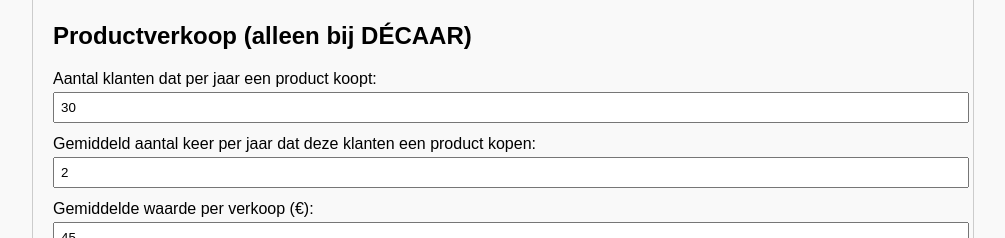
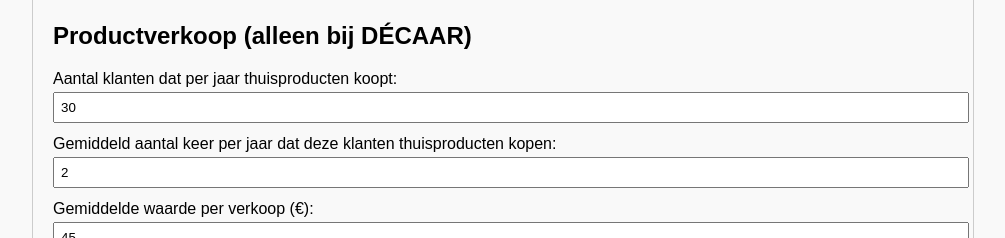
Before and after one commit to ReneProjectmonk/saloncoach, a plain HTML site: page index.html in a window 1280 px wide. Shown: the part 388-626 px from the top of the page, without its empty margins (137-1142 px from the left). Drawn offline with Linux system fonts and the light colour scheme.

Commit message:
Add files via upload

```diff
--- a/index.html
+++ b/index.html
@@ -53,10 +53,10 @@
   </label>
 
   <h2>Productverkoop (alleen bij DÉCAAR)</h2>
-  <label>Aantal klanten dat per jaar een product koopt:
+  <label>Aantal klanten dat per jaar thuisproducten koopt:
     <input type="number" id="product_clients" value="30">
   </label>
-  <label>Gemiddeld aantal keer per jaar dat deze klanten een product kopen:
+  <label>Gemiddeld aantal keer per jaar dat deze klanten thuisproducten kopen:
     <input type="number" id="product_per_year" value="2">
   </label>
   <label>Gemiddelde waarde per verkoop (€):
```
